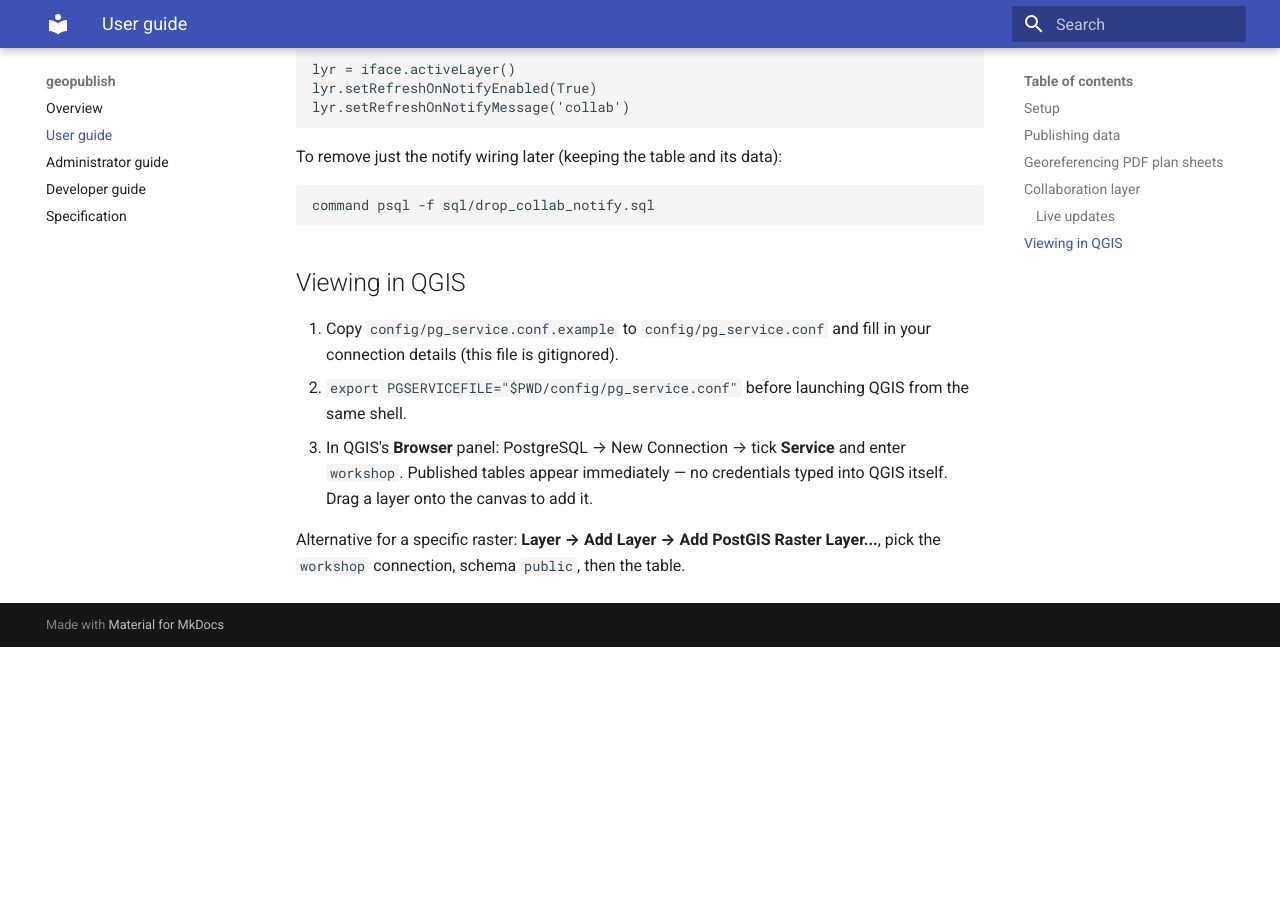
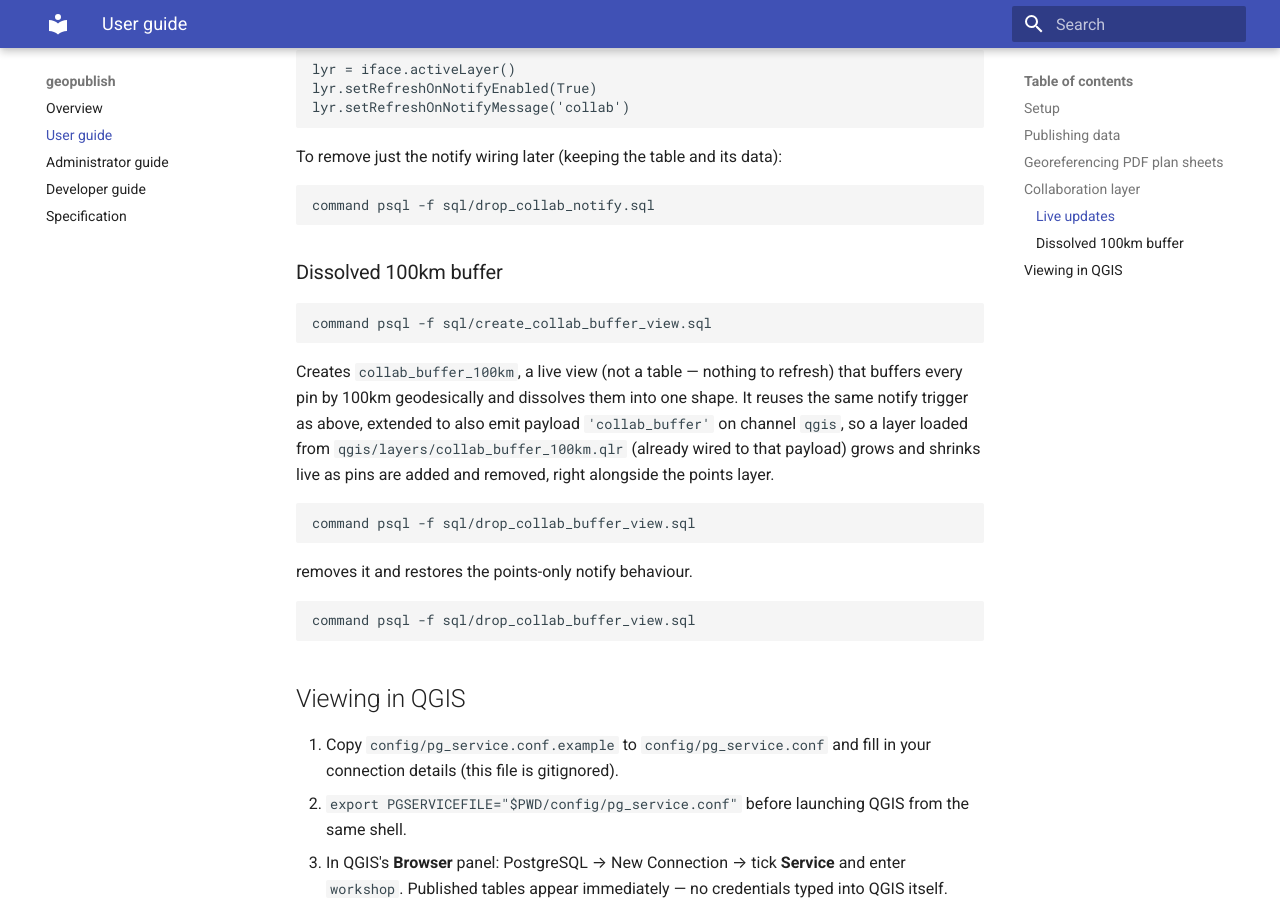
Before and after one commit to timlinux/geopublish, an MkDocs documentation site: the page built from docs/user/index.md, in a window 1280 px wide and 900 px high, scrolled down 1796 px. Built offline with MkDocs 1.6.1 and Material for MkDocs 9.7.7, drawn with Linux system fonts in a browser that asks for light colours; before the commit the page ends 2443 px from its top, so only the background shows below that.

Commit message:
feat: dynamic dissolved 100km buffer view over collab, with pg_notify
sql/create_collab_buffer_view.sql adds collab_buffer_100km, a live view
(not materialized -- nothing to keep in sync) that buffers every collab
pin by 100km geodesically (via a geography cast, not a naive 3857-metres
buffer, which would be wrong off the equator) and dissolves them into one
shape with ST_Union.

Views can't carry their own trigger on the underlying table, so
notify_collab_change() (from create_collab_table.sql) is extended to
also emit pg_notify('qgis', 'collab_buffer') -- a second, independent
payload on the same hardcoded 'qgis' channel -- so a layer built on the
view can opt in separately from the points layer. qgis/layers/
collab_buffer_100km.qlr ships that layer pre-wired (translucent fill,
refreshOnNotifyMessage='collab_buffer').

sql/drop_collab_buffer_view.sql reverts just this addition (drops the
view, restores the single-payload notify function), leaving collab and
its data untouched.

````diff
--- a/docs/user/index.md
+++ b/docs/user/index.md
@@ -96,6 +96,30 @@ To remove just the notify wiring later (keeping the table and its data):
 command psql -f sql/drop_collab_notify.sql
 ```
 
+### Dissolved 100km buffer
+
+```bash
+command psql -f sql/create_collab_buffer_view.sql
+```
+
+Creates `collab_buffer_100km`, a live view (not a table — nothing to
+refresh) that buffers every pin by 100km geodesically and dissolves them
+into one shape. It reuses the same notify trigger as above, extended to
+also emit payload `'collab_buffer'` on channel `qgis`, so a layer loaded
+from `qgis/layers/collab_buffer_100km.qlr` (already wired to that
+payload) grows and shrinks live as pins are added and removed, right
+alongside the points layer.
+
+```bash
+command psql -f sql/drop_collab_buffer_view.sql
+```
+
+removes it and restores the points-only notify behaviour.
+
+```bash
+command psql -f sql/drop_collab_buffer_view.sql
+```
+
 ## Viewing in QGIS
 
 1. Copy `config/pg_service.conf.example` to `config/pg_service.conf` and
````
Also changed, not shown: CHANGELOG.md (+7 -0 lines), SPECIFICATION.md (+18 -0 lines), docs/developer/index.md (+5 -3 lines), 3 other files.
